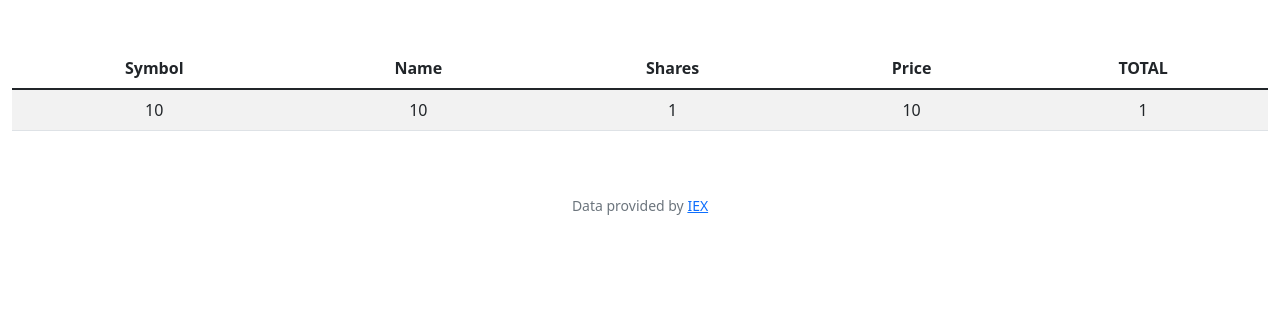
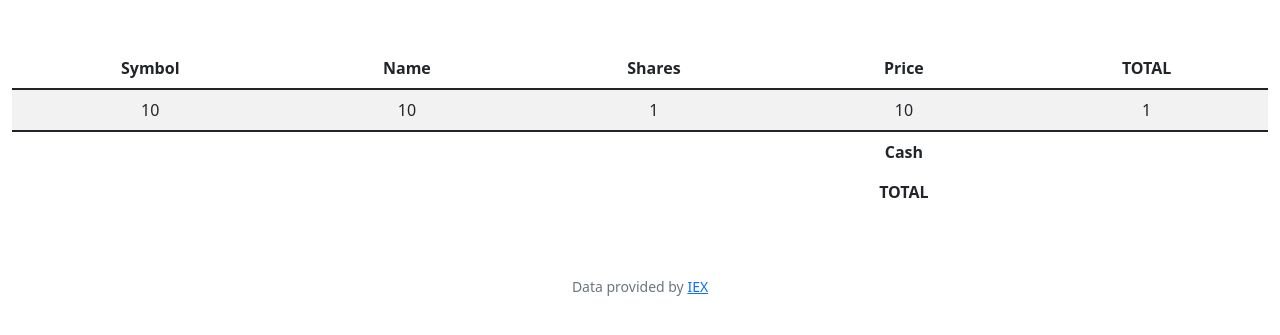
Before and after one commit to pepijnweitzel/Portfolio, a Flask app: template finance/templates/index.html in a window 1280 px wide. Shown: the part 76-411 px from the top of the page. Run offline with Flask 3, Linux system fonts and the light colour scheme; the template is opened without the code that fills it: most values are stand-ins (such as "Sample title", 1, 10 or a date in 2020); some libraries are stand-ins or nearby versions.

Commit message:
Tue, Oct 10, 2023, 6:29 PM +02:00

```diff
--- a/finance/templates/index.html
+++ b/finance/templates/index.html
@@ -25,6 +25,18 @@
                     <td>{{ dictionary['total_price'] }}</td>
                 </tr>
             {% endfor %}
+            <tfoot>
+                <tr>
+                    <td class="border-0"></td><td class="border-0"></td><td class="border-0"></td>
+                    <td class="border-0 fw-bold">Cash</td>
+
+                </tr>
+                <tr>
+                    <td class="border-0"></td><td class="border-0"></td><td class="border-0"></td>
+                    <td class="border-0 fw-bold">TOTAL</td>
+
+                </tr>
+            </tfoot>
         </tbody>
     </table>
 {% endblock %}
```
